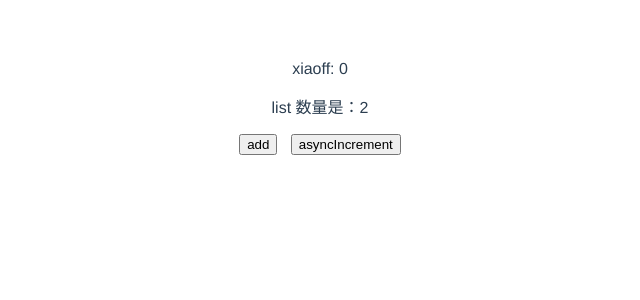
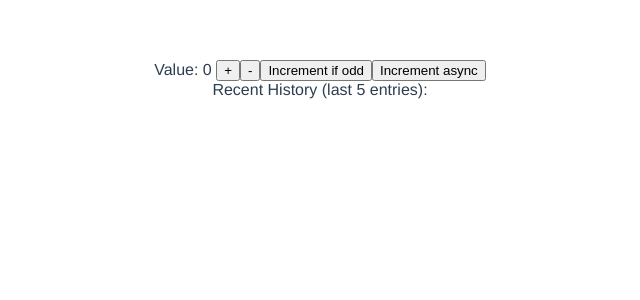
Before and after one commit to soraly/vue-app, a Vue app in the folder vuex-app/: page / in a window 1280 px wide. Shown: the top 300 px of the page, without its empty margins (320-960 px from the left). Built offline with nearby package versions, Linux system fonts and the light colour scheme.

Commit message:
add officialDemos

```diff
--- a/vuex-app/src/App.vue
+++ b/vuex-app/src/App.vue
@@ -1,25 +1,25 @@
 <template>
   <div id="app">
 
-    <HelloWorld msg="Welcome to Your Vue.js App"/>
+    <Demo msg="Welcome to Your Vue.js App"/>
   </div>
 </template>
 
 <script>
-import HelloWorld from './components/namespaceModules.vue'
-import store from './store/namespace.js'
+import Demo from './officialDemos/count.vue'
+//import store from './store/namespace.js'
 
-store.registerModule('c',{
-  state: {
-    name: 'xiaomi'
-  }
-})
+// 注册命名空间
+// store.registerModule('c',{
+//   state: {
+//     name: 'xiaomi'
+//   }
+// })
 
 export default {
   name: 'app',
-  store,
   components: {
-    HelloWorld
+    Demo
   }
 }
 </script>
--- a/vuex-app/src/main.js
+++ b/vuex-app/src/main.js
@@ -2,10 +2,11 @@ import Vue from 'vue'
 import Vuex from 'vuex'
 import App from './App.vue'
 
-Vue.use(Vuex)
+import store from './store/store.js'
 
 Vue.config.productionTip = false
 
 new Vue({
   render: h => h(App),
+  store,
 }).$mount('#app')
--- /dev/null
+++ b/vuex-app/src/officialDemos/count.vue
@@ -0,0 +1,35 @@
+<template>
+  <div>
+    Value: {{ count }}
+    <button @click="increment">+</button>
+    <button @click="decrement">-</button>
+    <button @click="incrementIfOdd">Increment if odd</button>
+    <button @click="incrementAsync">Increment async</button>
+    <div>
+      <div>Recent History (last 5 entries): {{ recentHistory }}</div>
+    </div>
+  </div>
+</template>
+
+<script>
+import {mapState, mapActions, mapGetters} from 'vuex'
+
+export default {
+    data(){
+        return {
+
+        }
+    },
+    methods: mapActions([
+        'increment',
+        'decrement',
+        'incrementIfOdd',
+        'incrementAsync',
+    ]),
+    computed: mapGetters([
+        'count',
+        'recentHistory'
+    ])
+
+}
+</script>
--- /dev/null
+++ b/vuex-app/src/store/store.js
@@ -0,0 +1,65 @@
+import Vue from 'vue'
+import Vuex from 'vuex'
+
+Vue.use(Vuex)
+
+// root state object.
+// each Vuex instance is just a single state tree.
+const state = {
+  count: 0,
+  recentHistory: []
+}
+
+// mutations are operations that actually mutates the state.
+// each mutation handler gets the entire state tree as the
+// first argument, followed by additional payload arguments.
+// mutations must be synchronous and can be recorded by plugins
+// for debugging purposes.
+const mutations = {
+  INCREMENT (state) {
+    state.count++;
+    state.recentHistory.push('increment');
+  },
+  DECREMENT (state) {
+    state.count--;
+    state.recentHistory.push('decrement');
+  }
+
+}
+
+const getters = {
+    count(state){
+        return state.count
+    },
+    recentHistory(state){
+        return state.recentHistory.join('，，')
+    }
+}
+
+const actions = {
+    increment({commit}){
+        commit('INCREMENT')
+    },
+    decrement(context){
+        context.commit('DECREMENT')
+    },
+    incrementIfOdd({commit,state}){
+        state.count%2!=0 && commit('INCREMENT')
+    },
+    incrementAsync({commit}){
+        setTimeout(()=>{
+            commit('INCREMENT')
+        },1000)
+    }
+}
+
+// A Vuex instance is created by combining the state, the actions,
+// and the mutations. Because the actions and mutations are just
+// functions that do not depend on the instance itself, they can
+// be easily tested or even hot-reloaded (see counter-hot example).
+export default new Vuex.Store({
+  state,
+  actions,
+  getters,
+  mutations
+})
```
Also changed, not shown: vuex-app/src/store/actions.js (added, +14 -0 lines).
